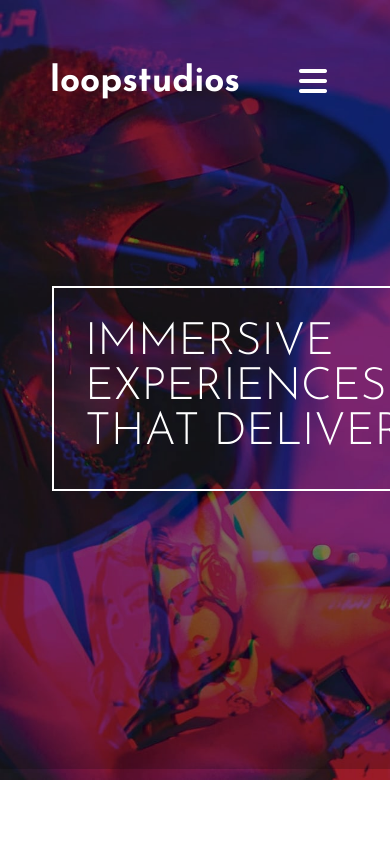
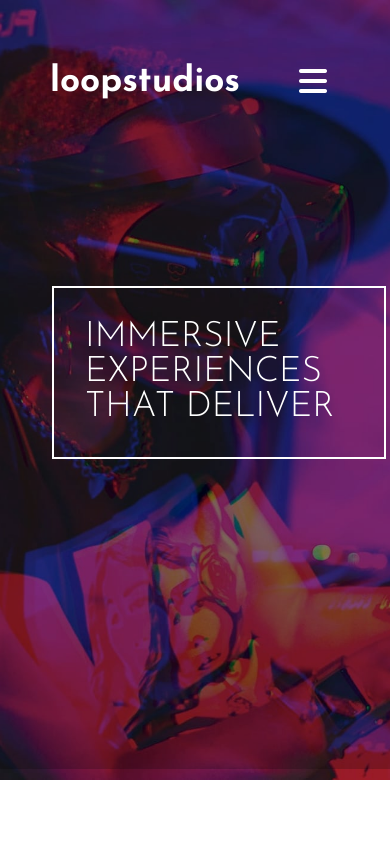
Before and after one commit to carlos-andre-alves/desafio-loopstudios, a plain HTML site: page index.html in a window 390 px wide. Shown: the top 844 px of the page. Drawn offline with Linux system fonts and the light colour scheme.

Commit message:
Update media-query.css

```diff
--- a/estilos/media-query.css
+++ b/estilos/media-query.css
@@ -31,15 +31,15 @@
     div#conteudo0{
         margin-left: 32px;
         margin-top: 22vh;
-        width: 367.8px;
-        height: 201px;
+        width: 329.8px;
+        height: 169px;
         border: 2px solid white;
     }
     div#conteudo0 > p{
         color: white;
         font-family: 'Josefin Sans', sans-serif;
         font-weight: 300;
-        font-size: 2.8em;
+        font-size: 2.2em;
         margin: 32px 0px 0px 31px;
     }
 
```
